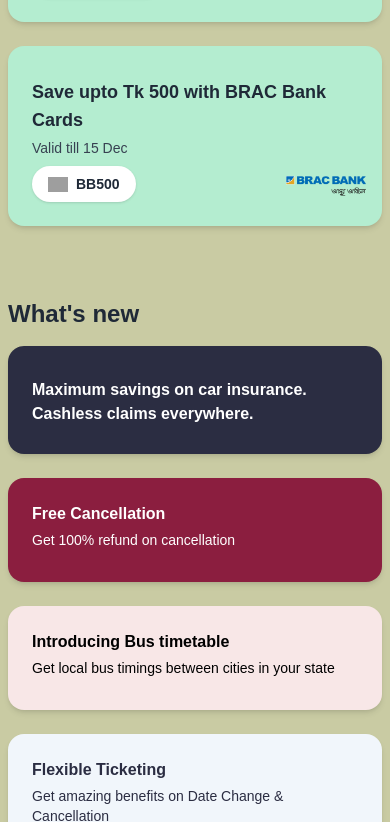
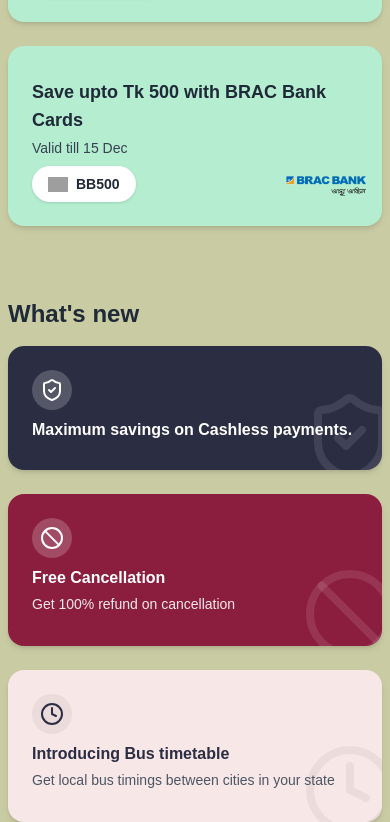
Before and after one commit to uzicodes/Northern-Paribahan, a Next.js app: page / in a window 390 px wide. Shown: the part 1178-2000 px from the top of the page. Built offline with nearby package versions, Linux system fonts and the light colour scheme; no server answers; grey boxes are pictures that could not be loaded; a web font is replaced by a local one.

Commit message:
fix: homescreen responsivness & added icons in features section

```diff
--- a/src/app/page.tsx
+++ b/src/app/page.tsx
@@ -2,6 +2,7 @@
 import React from 'react';
 import { useRouter } from 'next/navigation';
 import HeroDatePicker from '@/components/HeroDatePicker';
+import { ShieldCheck, Ban, Clock, CalendarRange } from 'lucide-react';
 
 export default function Page() {
     const router = useRouter();
@@ -87,7 +88,7 @@ export default function Page() {
                             )}
                         </div>
                         {/* To input */}
-                        <div className="flex items-center flex-1 border-b sm:border-b-0 sm:border-r border-gray-200 pr-4 pl-4 py-2 sm:py-0 relative">
+                        <div className="flex items-center flex-1 border-b sm:border-b-0 sm:border-r border-gray-200 pr-4 sm:pl-4 py-2 sm:py-0 relative">
                             <img width="20" height="20" src="https://img.icons8.com/ios-filled/50/get-off-bus.png" alt="get-off-bus" className="mr-2" />
                             <input
                                 type="text"
@@ -118,7 +119,7 @@ export default function Page() {
                             )}
                         </div>
                         {/* Date of Journey */}
-                        <div className="flex items-center border-b sm:border-b-0 sm:border-r border-gray-200 pr-4 pl-4 py-2 sm:py-0">
+                        <div className="flex items-center border-b sm:border-b-0 sm:border-r border-gray-200 pr-4 sm:pl-4 py-2 sm:py-0">
                             <div className="text-xs text-gray-500 mr-2">Date of Journey</div>
                             <div className="font-semibold text-base">
                                 {dateOfJourney.toLocaleDateString('en-US', { month: 'short', day: 'numeric', year: 'numeric' })}
@@ -208,30 +209,47 @@ export default function Page() {
                     <h2 className="text-2xl font-bold mb-4">What's new</h2>
                     <div className="grid grid-cols-1 sm:grid-cols-2 md:grid-cols-4 gap-6">
                         {/* Card 1 */}
-                        <div className="rounded-2xl bg-[#2B2D42] p-6 flex flex-col justify-between min-h-[90px] shadow-md text-white relative">
-                            <div className="flex items-center gap-2 mb-2">
-
+                        <div className="rounded-2xl bg-[#2B2D42] p-6 flex flex-col justify-between min-h-[90px] shadow-md text-white relative overflow-hidden group">
+                            <ShieldCheck className="absolute -right-4 -bottom-4 w-24 h-24 text-white/10 group-hover:scale-110 transition-transform duration-300" />
+                            <div className="relative z-10">
+                                <div className="mb-2 w-10 h-10 rounded-full bg-white/20 flex items-center justify-center backdrop-blur-sm">
+                                    <ShieldCheck className="w-6 h-6" />
+                                </div>
+                                <div className="font-bold text-base mb-1">Maximum savings on Cashless payments.</div>
                             </div>
-                            <div className="font-bold text-base mb-1">Maximum savings on car insurance. Cashless claims everywhere.</div>
-
                         </div>
                         {/* Card 2 */}
-                        <div className="rounded-2xl bg-[#8B1E3F] p-6 flex flex-col justify-between min-h-[90px] shadow-md text-white relative">
-                            <div className="font-bold text-base mb-1">Free Cancellation</div>
-                            <div className="text-sm mb-2">Get 100% refund on cancellation</div>
-
-                            {/* Removed image from last row card */}
+                        <div className="rounded-2xl bg-[#8B1E3F] p-6 flex flex-col justify-between min-h-[90px] shadow-md text-white relative overflow-hidden group">
+                            <Ban className="absolute -right-4 -bottom-4 w-24 h-24 text-white/10 group-hover:scale-110 transition-transform duration-300" />
+                            <div className="relative z-10">
+                                <div className="mb-2 w-10 h-10 rounded-full bg-white/20 flex items-center justify-center backdrop-blur-sm">
+                                    <Ban className="w-6 h-6" />
+                                </div>
+                                <div className="font-bold text-base mb-1">Free Cancellation</div>
+                                <div className="text-sm mb-2 opacity-90">Get 100% refund on cancellation</div>
+                            </div>
                         </div>
                         {/* Card 3 */}
-                        <div className="rounded-2xl bg-[#F8E7E7] p-6 flex flex-col justify-between min-h-[90px] shadow-md text-black relative">
-                            <div className="font-bold text-base mb-1">Introducing Bus timetable</div>
-                            <div className="text-sm mb-2">Get local bus timings between cities in your state</div>
-
+                        <div className="rounded-2xl bg-[#F8E7E7] p-6 flex flex-col justify-between min-h-[90px] shadow-md text-black relative overflow-hidden group">
+                            <Clock className="absolute -right-4 -bottom-4 w-24 h-24 text-black/5 group-hover:scale-110 transition-transform duration-300" />
+                            <div className="relative z-10">
+                                <div className="mb-2 w-10 h-10 rounded-full bg-black/5 flex items-center justify-center backdrop-blur-sm">
+                                    <Clock className="w-6 h-6 text-[#2B2D42]" />
+                                </div>
+                                <div className="font-bold text-base mb-1 text-[#2B2D42]">Introducing Bus timetable</div>
+                                <div className="text-sm mb-2 text-gray-600">Get local bus timings between cities in your state</div>
+                            </div>
                         </div>
                         {/* Card 4 */}
-                        <div className="rounded-2xl bg-[#F1F6FB] p-6 flex flex-col justify-between min-h-[90px] shadow-md text-[#2B2D42] relative">
-                            <div className="font-bold text-base mb-1">Flexible Ticketing</div>
-                            <div className="text-sm mb-2">Get amazing benefits on Date Change & Cancellation</div>
+                        <div className="rounded-2xl bg-[#F1F6FB] p-6 flex flex-col justify-between min-h-[90px] shadow-md text-[#2B2D42] relative overflow-hidden group">
+                            <CalendarRange className="absolute -right-4 -bottom-4 w-24 h-24 text-black/5 group-hover:scale-110 transition-transform duration-300" />
+                            <div className="relative z-10">
+                                <div className="mb-2 w-10 h-10 rounded-full bg-white/60 flex items-center justify-center backdrop-blur-sm shadow-sm">
+                                    <CalendarRange className="w-6 h-6 text-[#2B2D42]" />
+                                </div>
+                                <div className="font-bold text-base mb-1">Flexible Ticketing</div>
+                                <div className="text-sm mb-2 text-gray-600">Get amazing benefits on Date Change & Cancellation</div>
+                            </div>
                         </div>
                     </div>
                 </div>
```
